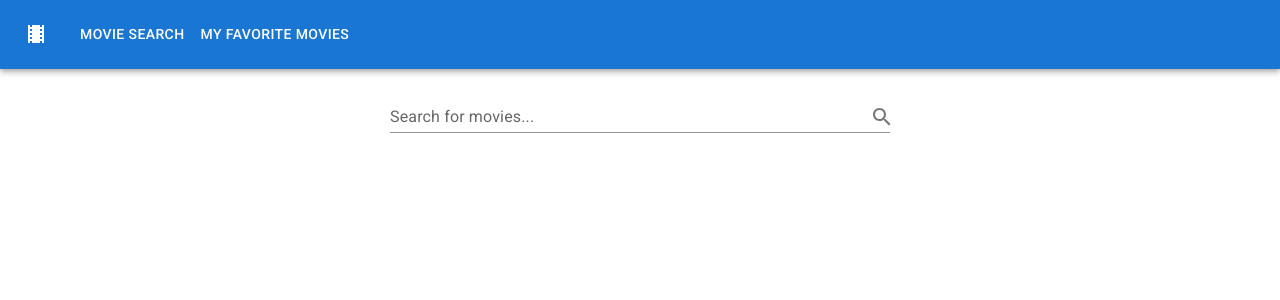
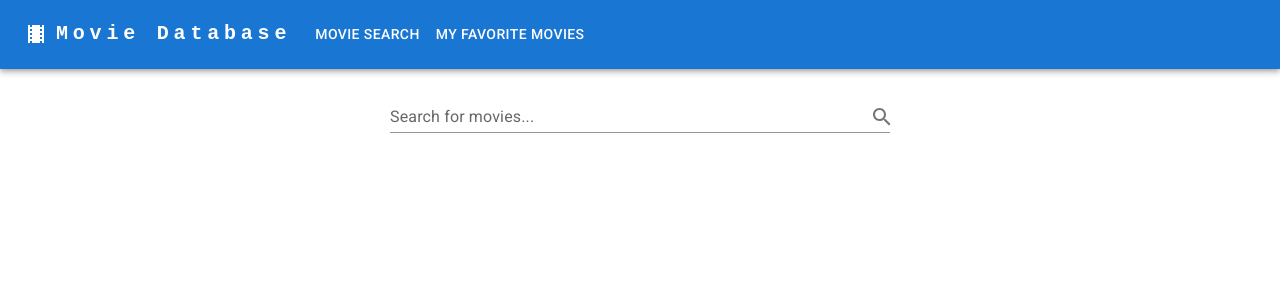
Before and after one commit to patorelovsky/movie-database, a React (Create React App) app: page /movie-search in a window 1280 px wide. Shown: the top 300 px of the page. Built offline with nearby package versions, Linux system fonts and the light colour scheme.

Commit message:
Set fallback site title

```diff
--- a/src/App.tsx
+++ b/src/App.tsx
@@ -28,7 +28,7 @@ function App() {
   return (
     <BrowserRouter>
       <ResponsiveAppBar
-        title={process.env.REACT_APP_SITE_TITLE as string}
+        title={process.env.REACT_APP_SITE_TITLE || "Movie Database"}
         navMenuItems={navMenuItems}
       />
       <Routes>
```
